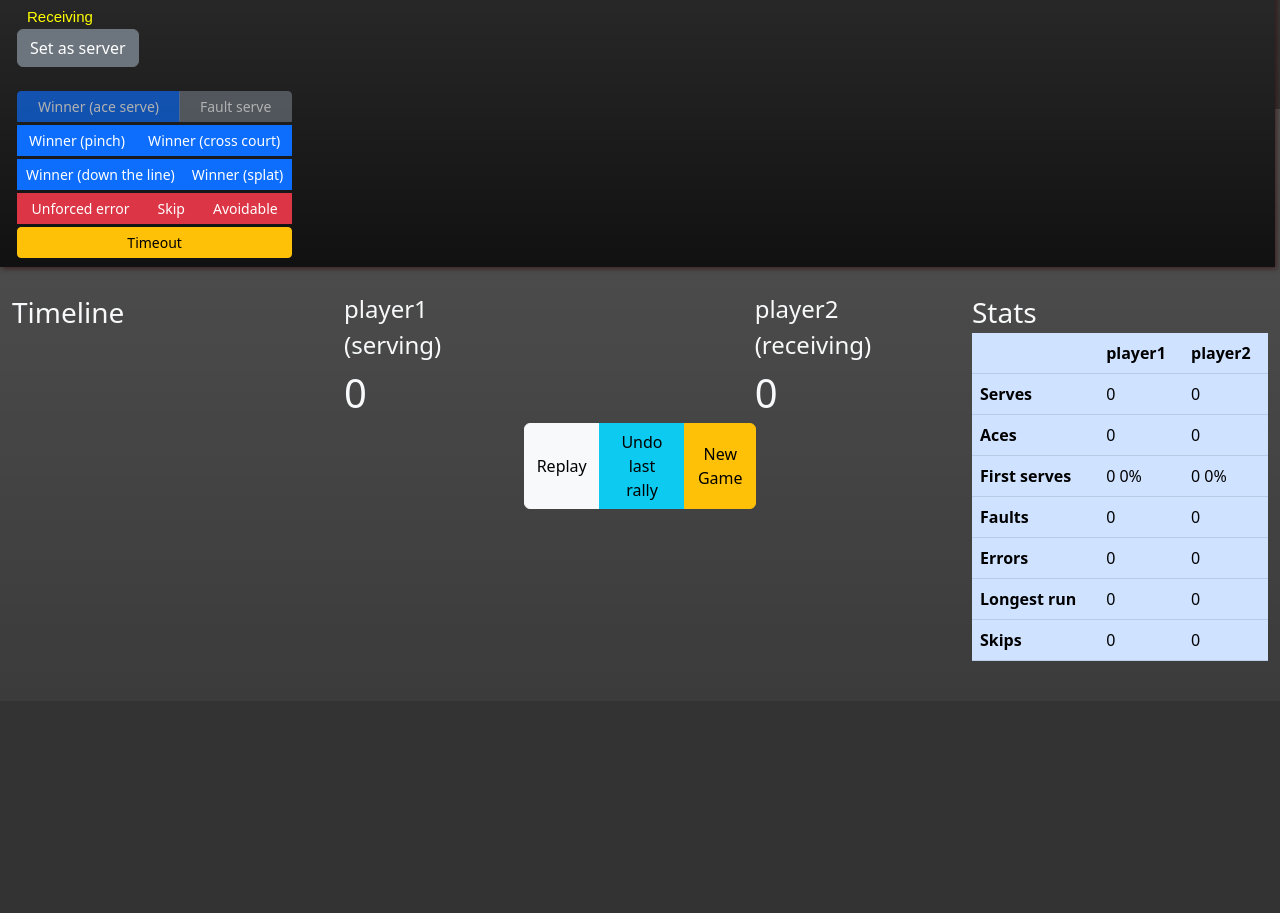
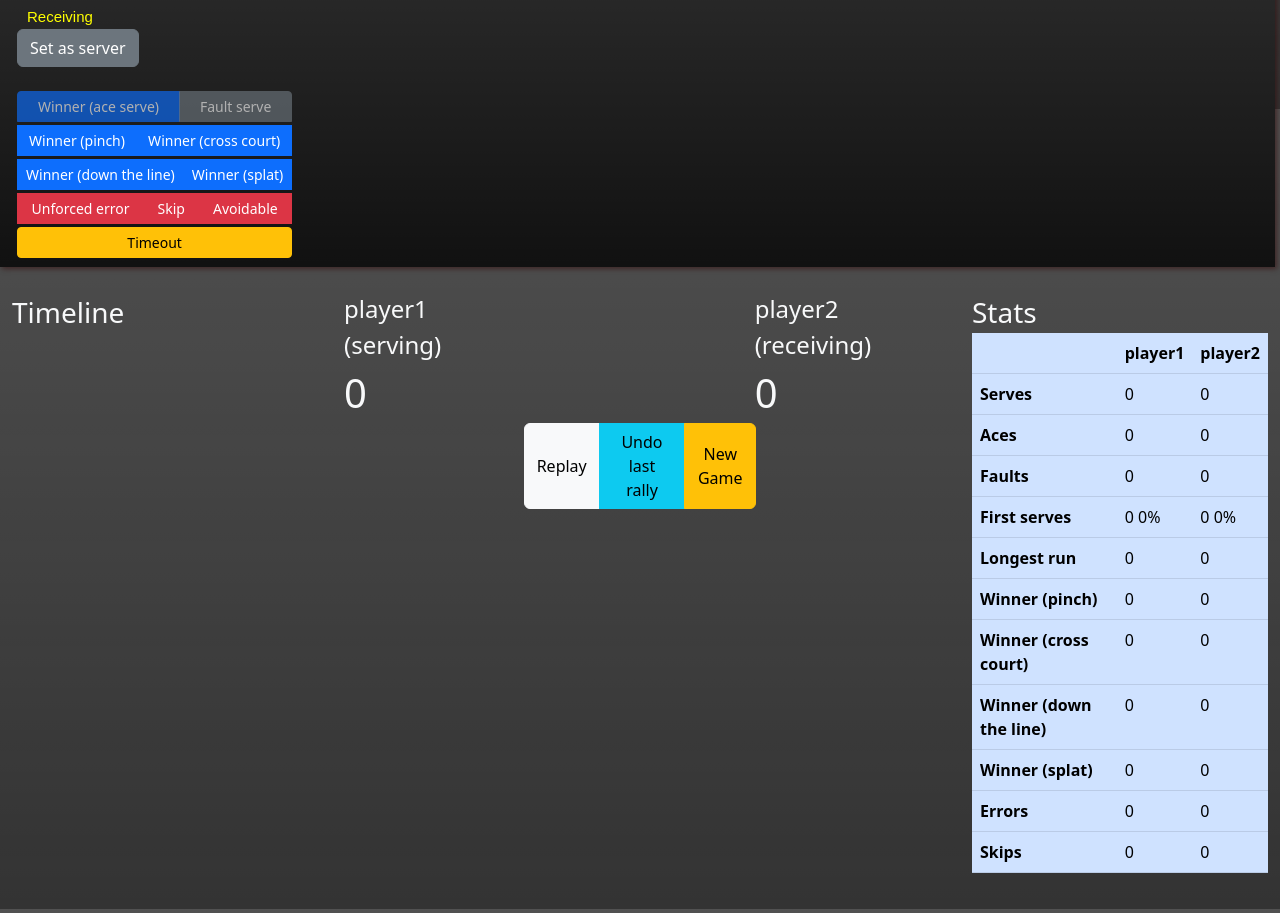
Before and after one commit to kazzmir/racquetball-scores, a website: page index.html in a window 1280 px wide. Shown: the part 691-1604 px from the top of the page. Before the commit the page ends 1392 px from the top, so only its background shows below. Drawn offline with nearby package versions, Linux system fonts and the light colour scheme.

Commit message:
show all winner stats

```diff
--- a/index.html
+++ b/index.html
@@ -314,26 +314,44 @@
                             <td id="statsAcePlayer2">0</td>
                         </tr>
                         <tr>
-                            <th scope="row">First serves</th>
-                            <td id="statsFirstServesPlayer1">0</td>
-                            <td id="statsFirstServesPlayer2">0</td>
-                        </tr>
-
-                        <tr>
                             <th scope="row">Faults</th>
                             <td id="statsFaultsPlayer1">0</td>
                             <td id="statsFaultsPlayer2">0</td>
                         </tr>
-
                         <tr>
-                            <th scope="row">Errors</th>
-                            <td id="statsErrorsPlayer1">0</td>
-                            <td id="statsErrorsPlayer2">0</td>
+                            <th scope="row">First serves</th>
+                            <td id="statsFirstServesPlayer1">0</td>
+                            <td id="statsFirstServesPlayer2">0</td>
                         </tr>
                         <tr>
                             <th scope="row">Longest run</th>
                             <td id="statsLongestRunPlayer1">0</td>
                             <td id="statsLongestRunPlayer2">0</td>
+                        </tr>
+                        <tr>
+                            <th scope="row">Winner (pinch)</th>
+                            <td id="statsPinchesPlayer1">0</td>
+                            <td id="statsPinchesPlayer2">0</td>
+                        </tr>
+                        <tr>
+                            <th scope="row">Winner (cross court)</th>
+                            <td id="statsCrossCourtPlayer1">0</td>
+                            <td id="statsCrossCourtPlayer2">0</td>
+                        </tr>
+                        <tr>
+                            <th scope="row">Winner (down the line)</th>
+                            <td id="statsDownTheLinePlayer1">0</td>
+                            <td id="statsDownTheLinePlayer2">0</td>
+                        </tr>
+                        <tr>
+                            <th scope="row">Winner (splat)</th>
+                            <td id="statsSplatLinePlayer1">0</td>
+                            <td id="statsSplatLinePlayer2">0</td>
+                        </tr>
+                        <tr>
+                            <th scope="row">Errors</th>
+                            <td id="statsErrorsPlayer1">0</td>
+                            <td id="statsErrorsPlayer2">0</td>
                         </tr>
                         <tr>
                             <th scope="row">Skips</th>
--- a/js/code.js
+++ b/js/code.js
@@ -306,6 +306,10 @@ function computeStats(player){
         firstServe: 0,
         firstServeTries: 0,
         skips: 0,
+        pinches: 0,
+        crossCourts: 0,
+        downTheLines: 0,
+        splats: 0,
     }
 
     var currentRun = 0;
@@ -351,13 +355,31 @@ function computeStats(player){
         if (use.lastHitPlayer == player.name){
             if (use.kind == 'ace'){
                 out.aces += 1
-            } else if (!isError(use)){
+            }
+
+            if (use.kind == 'skip'){
+                out.skips += 1
+            }
+
+            if (use.kind == 'pinch'){
+                out.pinches += 1
+            }
+
+            if (use.kind == 'down the line'){
+                out.downTheLines += 1
+            }
+
+            if (use.kind == 'splat'){
+                out.splats += 1
+            }
+
+            if (use.kind == 'cross court'){
+                out.crossCourts += 1
+            }
+
+            if (!isError(use)){
                 out.errors += 1
             }
-        }
-
-        if (use.lastHitPlayer == player.name && use.kind == 'skip'){
-            out.skips += 1;
         }
 
         /* its a run of points if its a point for the player */
@@ -383,9 +405,28 @@ function firstServeStats(stats){
 }
 
 function updateStats(){
+
+    function setStats(stats, player){
+        elem(`statsAcePlayer${player}`).innerHTML = stats.aces
+        elem(`statsServesPlayer${player}`).innerHTML = stats.serves
+        elem(`statsFirstServesPlayer${player}`).innerHTML = firstServeStats(stats)
+        elem(`statsFaultsPlayer${player}`).innerHTML = stats.faults
+        elem(`statsErrorsPlayer${player}`).innerHTML = stats.errors
+        elem(`statsLongestRunPlayer${player}`).innerHTML = stats.runs
+        elem(`statsSkipsPlayer${player}`).innerHTML = stats.skips
+        elem(`statsPinchesPlayer${player}`).innerHTML = stats.pinches
+        elem(`statsCrossCourtPlayer${player}`).innerHTML = stats.crossCourts
+        elem(`statsDownTheLinePlayer${player}`).innerHTML = stats.downTheLines
+        elem(`statsSplatLinePlayer${player}`).innerHTML = stats.splats
+    }
+
     let player1Stats = computeStats(player1);
     let player2Stats = computeStats(player2);
 
+    setStats(player1Stats, 1)
+    setStats(player2Stats, 2)
+
+    /*
     elem("statsAcePlayer1").innerHTML = player1Stats.aces
     elem("statsServesPlayer1").innerHTML = player1Stats.serves
     elem("statsFirstServesPlayer1").innerHTML = firstServeStats(player1Stats)
@@ -393,6 +434,8 @@ function updateStats(){
     elem("statsErrorsPlayer1").innerHTML = player1Stats.errors
     elem("statsLongestRunPlayer1").innerHTML = player1Stats.runs
     elem("statsSkipsPlayer1").innerHTML = player1Stats.skips
+    elem("statsPinchesPlayer1").innerHTML = player1Stats.pinches
+    elem("statsCrossCourtPlayer1").innerHTML = player1Stats.crossCourts
 
     elem("statsAcePlayer2").innerHTML = player2Stats.aces
     elem("statsServesPlayer2").innerHTML = player2Stats.serves
@@ -401,6 +444,9 @@ function updateStats(){
     elem("statsErrorsPlayer2").innerHTML = player2Stats.errors
     elem("statsLongestRunPlayer2").innerHTML = player2Stats.runs
     elem("statsSkipsPlayer2").innerHTML = player2Stats.skips
+    elem("statsPinchesPlayer2").innerHTML = player2Stats.pinches
+    elem("statsCrossCourtPlayer2").innerHTML = player2Stats.crossCourts
+    */
 }
 
 function updateState(){
```
